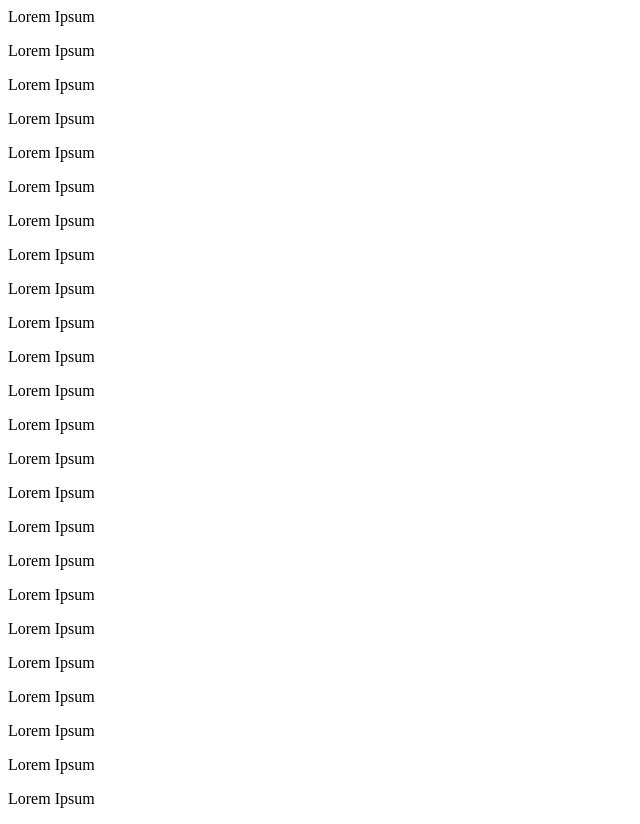
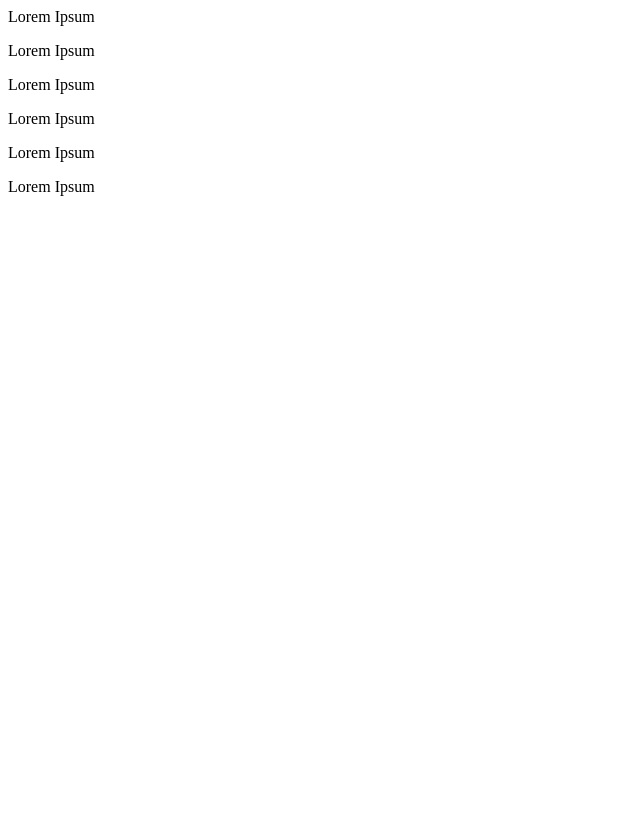
Before and after one commit to venkatnavin/Admin, a plain HTML site: page index.html in a window 1280 px wide. Shown: the whole page, without its empty margins (0-640 px from the left). After the commit the page ends 800 px from the top, so only its background shows below. Drawn offline with Linux system fonts and the light colour scheme.

Commit message:
branch2 commit

```diff
--- a/index.html
+++ b/index.html
@@ -4,21 +4,3 @@
 <p>Lorem Ipsum</p>
 <p>Lorem Ipsum</p>
 <p>Lorem Ipsum</p>
-<p>Lorem Ipsum</p>
-<p>Lorem Ipsum</p>
-<p>Lorem Ipsum</p>
-<p>Lorem Ipsum</p>
-<p>Lorem Ipsum</p>
-<p>Lorem Ipsum</p>
-<p>Lorem Ipsum</p>
-<p>Lorem Ipsum</p>
-<p>Lorem Ipsum</p>
-<p>Lorem Ipsum</p>
-<p>Lorem Ipsum</p>
-<p>Lorem Ipsum</p>
-<p>Lorem Ipsum</p>
-<p>Lorem Ipsum</p>
-<p>Lorem Ipsum</p>
-<p>Lorem Ipsum</p>
-<p>Lorem Ipsum</p>
-<p>Lorem Ipsum</p>
```
